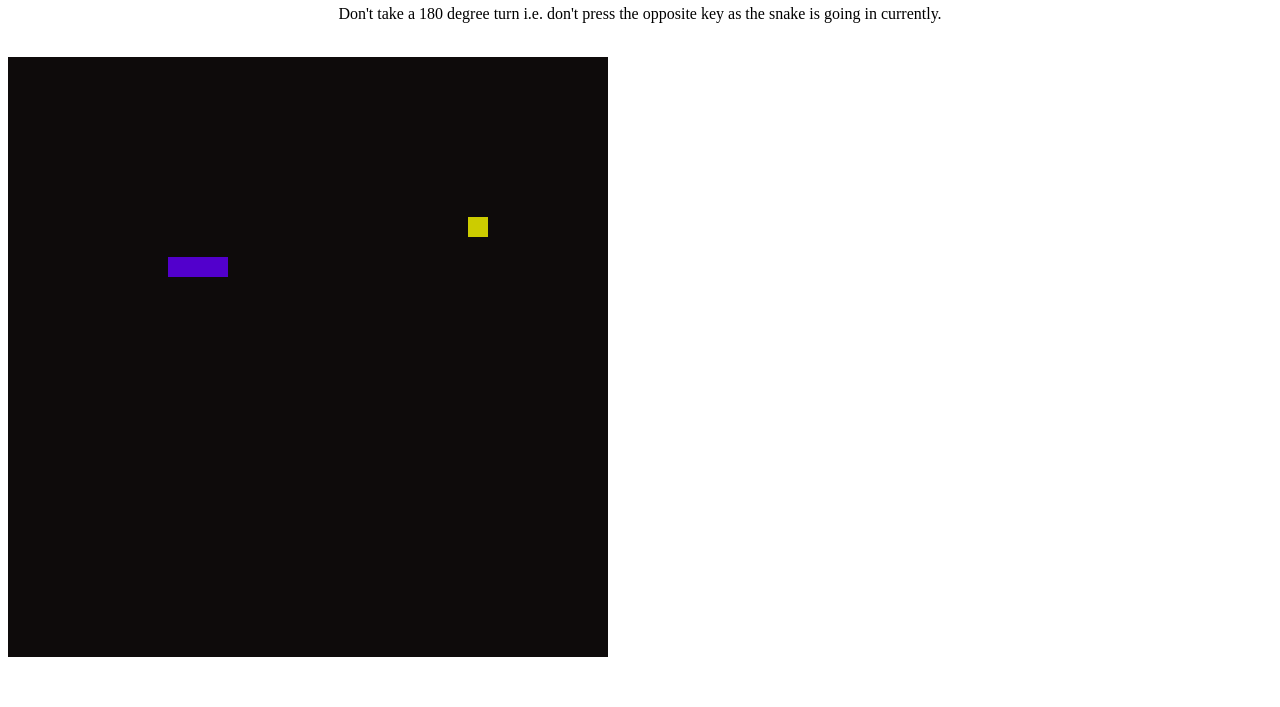
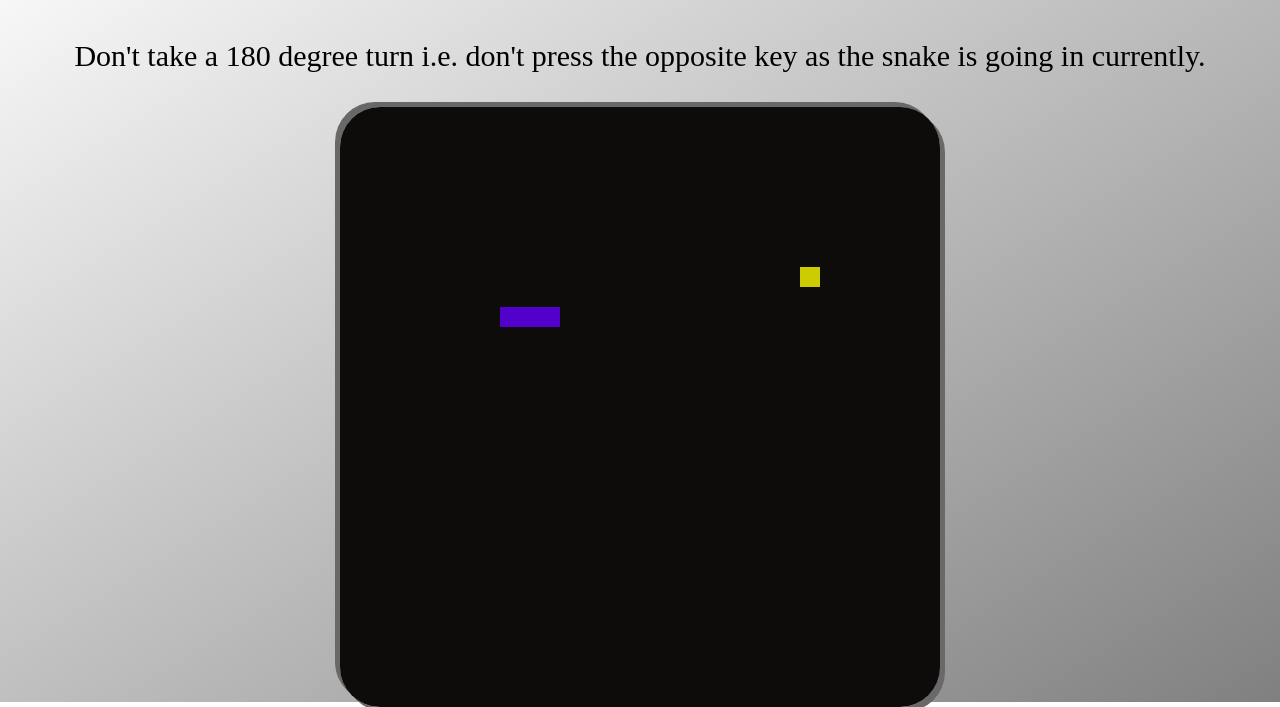
Before and after one commit to adityapaul18/snake-game, a plain HTML site: page front.html in a window 1280 px wide. Shown: the part 98-805 px from the top of the page. Drawn offline with Linux system fonts and the light colour scheme; a web font is replaced by a local one.

Commit message:
Have Made ur game look cool

```diff
--- a/front.html
+++ b/front.html
@@ -4,21 +4,53 @@
 <head>
     <meta charset="UTF-8">
     <meta name="viewport" content="width=device-width, initial-scale=1.0">
+    <link href="//db.onlinewebfonts.com/c/2303f3594424ab346f843c144d3c6434?family=Toxigenesis+Lt" rel="stylesheet"
+    type="text/css" />
+    <link href="//db.onlinewebfonts.com/c/ef99d8fb3a8f5c0c22eebca9182bae69?family=Planet+Kosmos" rel="stylesheet"
+        type="text/css" />
     <title>Document</title>
     <style>
+         *{
+             box-sizing: border-box;
+             margin: 0;
+             padding: 0;
+         }
+        .container{
+            background:linear-gradient(to bottom right,white 0%, grey 100%);
+            height: 100vh;
+            width: 100vw;
+
+        }
         .header{
             text-align: center;
+            font-size: 40px;
+            font-family: 'Planet Kosmos';
         }
         p{
             text-align: center;
+            font-size: 30px;
+            font-family: 'Toxigenesis Lt';
         }
         .center{
             align-self: center;
+            font-size: 20px;
+            position: relative;
+
+        }
+        #canvas{
+            position: absolute;
+            left: 50%;
+            top: 300px;
+            transform: translate(-50%,-50%);
+            border-radius: 40px;
+             box-shadow:  5px 5px 0px #696969,
+             -5px -5px 0px #686868;
         }
     </style>
 </head>
 
 <body>
+    <div class="container">
     <div class="header">
         <h2> SNAKE GAME</h2>
     </div>
@@ -31,6 +63,7 @@
     <canvas id="canvas"></canvas>
     <script src="snake.js"></script>
     </div>
+</div>
 
 </body>
 
```
